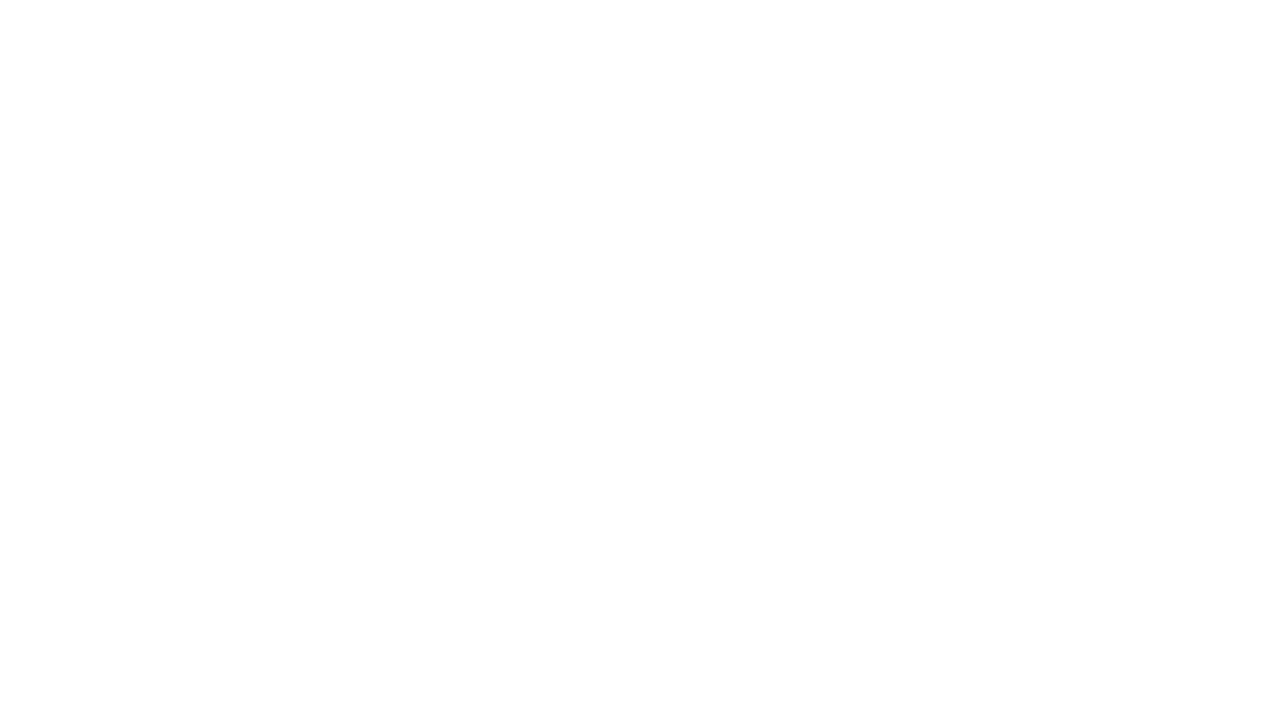
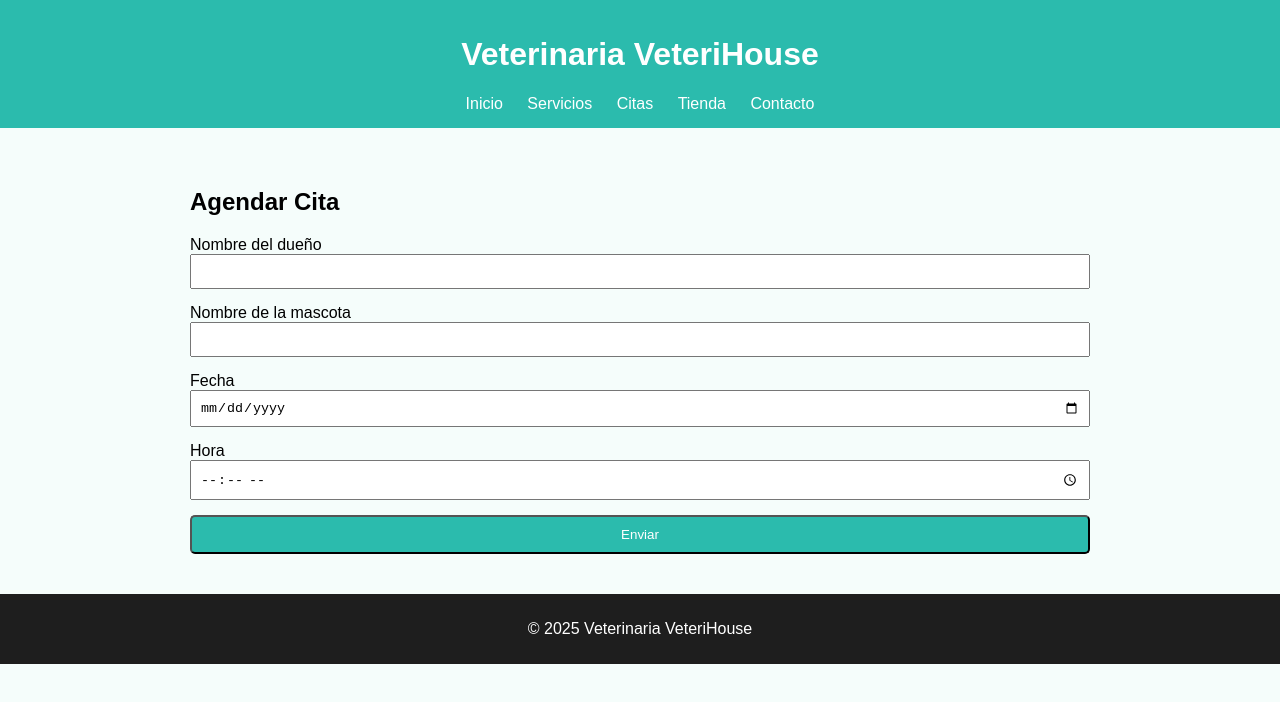
Before and after one commit to Godot017/Godot017.github.io, a plain HTML site: page VetriHouse-Desarrollo/veterinaria-web/citas.html in a window 1280 px wide. Drawn offline with Linux system fonts and the light colour scheme.

Commit message:
Add files via upload

```diff
--- a/VetriHouse-Desarrollo/css/styles.css
+++ b/VetriHouse-Desarrollo/css/styles.css
@@ -1,7 +1,7 @@
 body {
     font-family: Arial, sans-serif;
     margin: 0;
-    background-color: red;
+    background-color: #f5fdfb;
 }
 
 header {
@@ -36,6 +36,35 @@ nav a {
     text-align: center;
 }
 
+.servicios li{
+
+    marker: none;
+}
+
+.page {
+    padding: 40px;
+    max-width: 900px;
+    margin: auto;
+}
+
+.card {
+    background: white;
+    padding: 20px;
+    margin: 20px 0;
+    border-left: 5px solid #2bbbad;
+    box-shadow: 0 2px 5px rgba(0,0,0,0.1);
+}
+
+.form {
+    display: flex;
+    flex-direction: column;
+}
+
+.form input {
+    padding: 8px;
+    margin-bottom: 15px;
+}
+
 footer {
     background-color: #1e1e1e;
     color: white;
--- a/VetriHouse-Desarrollo/veterinaria-web/citas.html
+++ b/VetriHouse-Desarrollo/veterinaria-web/citas.html
@@ -0,0 +1,46 @@
+<!DOCTYPE html>
+<html lang="es">
+<head>
+    <meta charset="UTF-8">
+    <title>Citas | Veterinaria VeteriHouse</title>
+    <link rel="stylesheet" href="/css/styles.css">
+</head>
+<body>
+
+<header>
+    <h1>Veterinaria VeteriHouse</h1>
+    <nav>
+        <a href="index.html">Inicio</a>
+        <a href="servicios.html">Servicios</a>
+        <a href="citas.html">Citas</a>
+        <a href="tienda.html">Tienda</a>
+        <a href="contacto.html">Contacto</a>
+    </nav>
+</header>
+
+<section class="page">
+    <h2>Agendar Cita</h2>
+
+    <form class="form">
+        <label>Nombre del dueño</label>
+        <input type="text" required>
+
+        <label>Nombre de la mascota</label>
+        <input type="text" required>
+
+        <label>Fecha</label>
+        <input type="date" required>
+
+        <label>Hora</label>
+        <input type="time" required>
+
+        <button class="btn">Enviar</button>
+    </form>
+</section>
+
+<footer>
+    <p>© 2025 Veterinaria VeteriHouse</p>
+</footer>
+
+</body>
+</html>
```
Also changed, not shown: VetriHouse-Desarrollo/veterinaria-web/index.html (+1 -1 lines), VetriHouse-Desarrollo/veterinaria-web/servicios.html (+50 -0 lines), VetriHouse-Desarrollo/veterinaria-web/tienda.html (+42 -0 lines).
